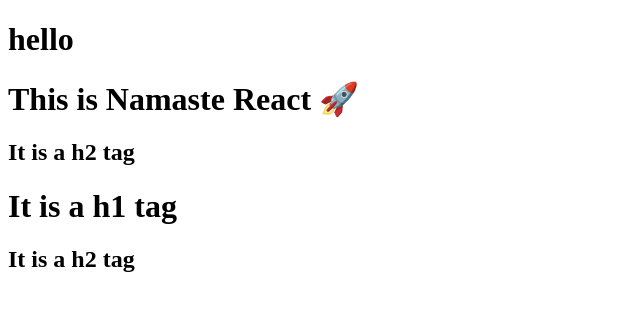
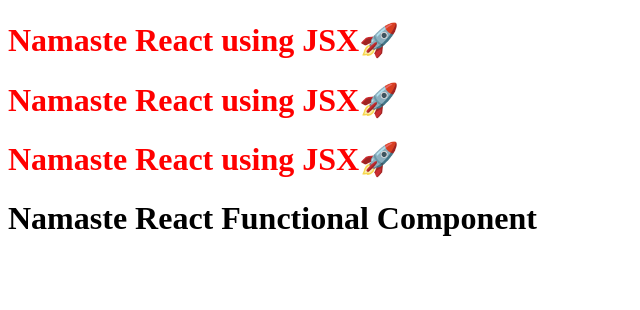
Before and after one commit to pooja-sharma-60/React, a React (Vite) app: page / in a window 1280 px wide. Shown: the top 310 px of the page, without its empty margins (0-640 px from the left). Built offline with nearby package versions, Linux system fonts and the light colour scheme.

Commit message:
Episode -3

```diff
--- a/App.js
+++ b/App.js
@@ -1,17 +1,25 @@
 import React from "react";
 import ReactDOM from "react-dom/client";
 
-const parent = React.createElement("div", { id: "parent" }, [
-  React.createElement("div", { id: "child" }, [
-    React.createElement("h1", {}, "This is Namaste React 🚀"),
-    React.createElement("h2", {}, "It is a h2 tag"),
-  ]),
-  React.createElement("div", { id: "child" }, [
-    React.createElement("h1", {}, "It is a h1 tag"),
-    React.createElement("h2", {}, "It is a h2 tag"),
-  ]),
-]);
+// JSX = HTML-like syntax
+// JSX => Babel transpiles it to React.createElement => React.createElement(js object) =>HTMLElement(render)
+
+const Title = () => <h1 id="heading">Namaste React using JSX🚀</h1>;
+
+// const Heading = () => {
+//   return <h1>Namaste React Functional Component</h1>;
+// };
+
+// component composition - component inside component
+
+const HeadingComponent = () => (
+  <div id="container">
+    {Title()}
+    <Title />
+    <Title></Title>
+    <h1 className="heading">Namaste React Functional Component</h1>
+  </div>
+);
 
 const root = ReactDOM.createRoot(document.getElementById("root"));
-
-root.render(parent);
+root.render(<HeadingComponent />);
--- a/index.html
+++ b/index.html
@@ -8,9 +8,8 @@
     <title>Document</title>
   </head>
   <body>
-    <h1>hello</h1>
     <div id="root">
-      <h1>Pooja is here...</h1>
+      <h1>Not Rendered</h1>
     </div>
 
     <script type="module" src="App.js"></script>
--- a/package.json
+++ b/package.json
@@ -3,6 +3,8 @@
   "version": "1.0.0",
   "description": "This is Namaste React by Pooja Sharma",
   "scripts": {
+    "start": "parcel index.html",
+    "build": "parcel build index.html",
     "test": "jest"
   },
   "repository": {
```
Also changed, not shown: 1 other file (tests, documents, lock files or other folders).
